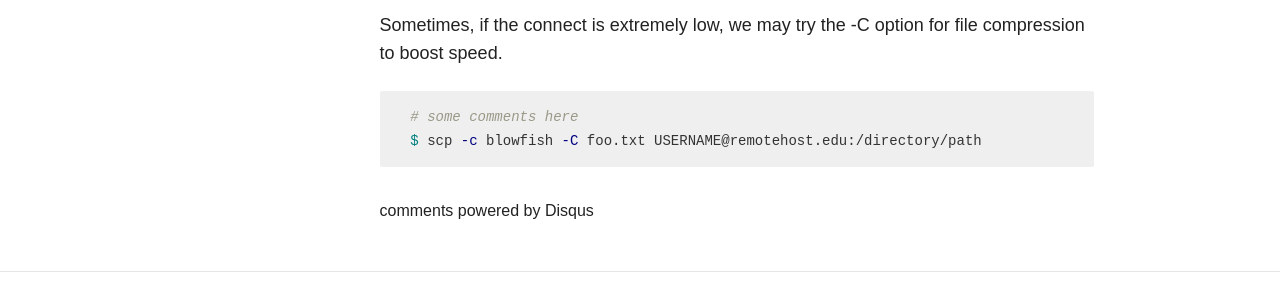
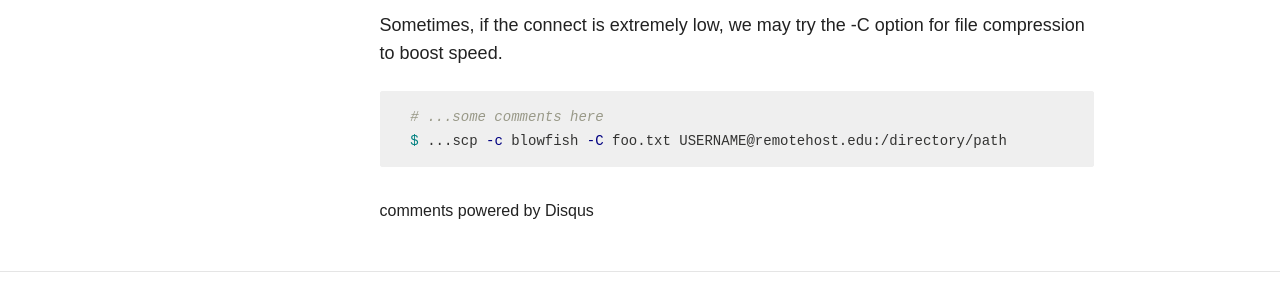
Before and after one commit to ssword/ssword.github.io, a Jekyll site: the page built from _posts/articles/2015-12-01-example-for-scp.md, in a window 1280 px wide. Shown: the part 1842-2142 px from the top of the page. Built offline with Jekyll 4.4.1, drawn with Linux system fonts in a browser that asks for light colours; nearby versions of some CDN libraries; comment, search, counter and statistics services are not loaded.

````diff
--- a/_posts/articles/2015-12-01-example-for-scp.md
+++ b/_posts/articles/2015-12-01-example-for-scp.md
@@ -66,6 +66,6 @@
 Sometimes, if the connect is extremely low, we may try the -C option for file compression to boost speed.
 
   ```shell
-  # some comments here
-  $ scp -c blowfish -C foo.txt USERNAME@remotehost.edu:/directory/path
+  # ...some comments here
+  $ ...scp -c blowfish -C foo.txt USERNAME@remotehost.edu:/directory/path
   ```
````
